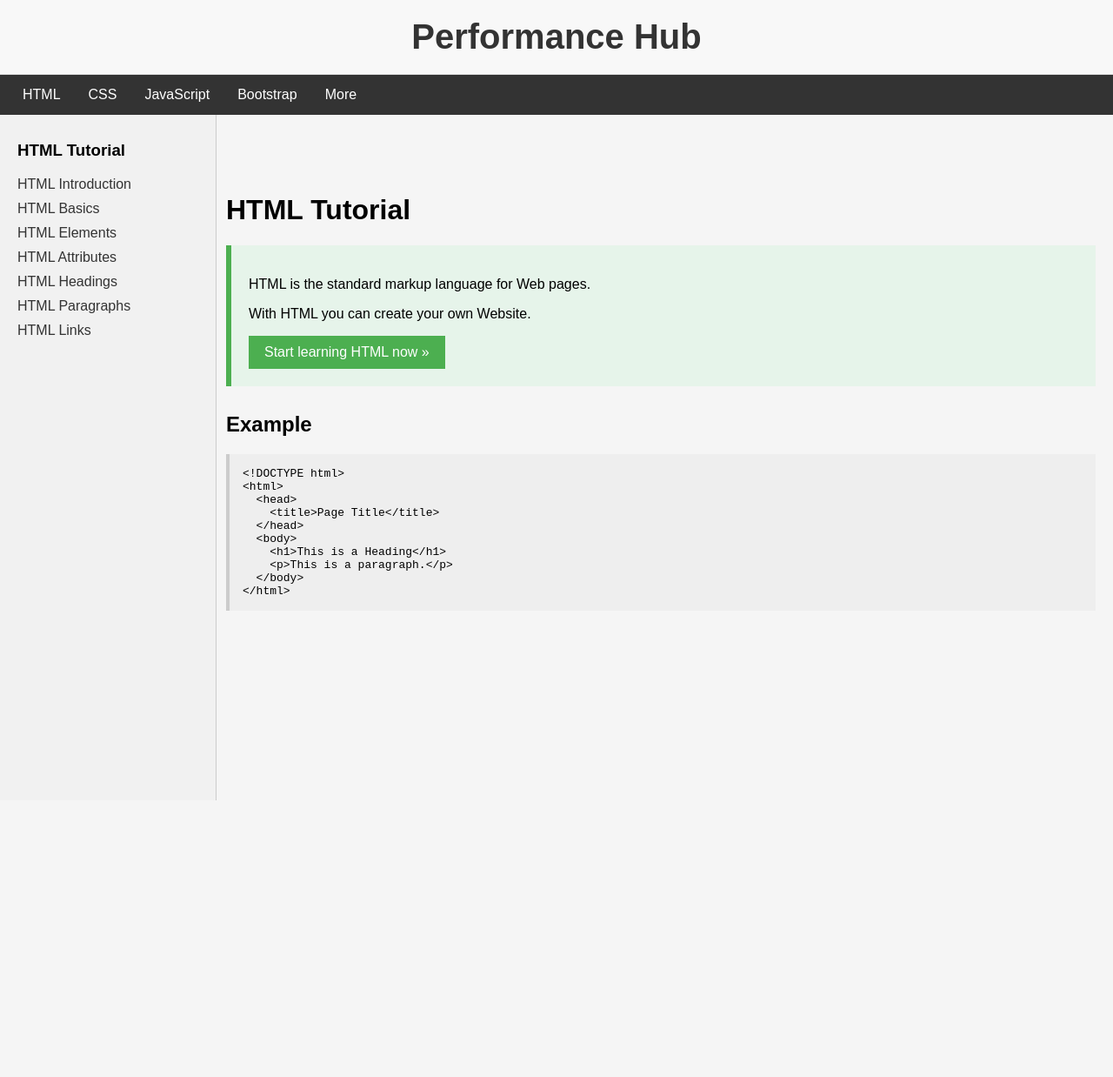
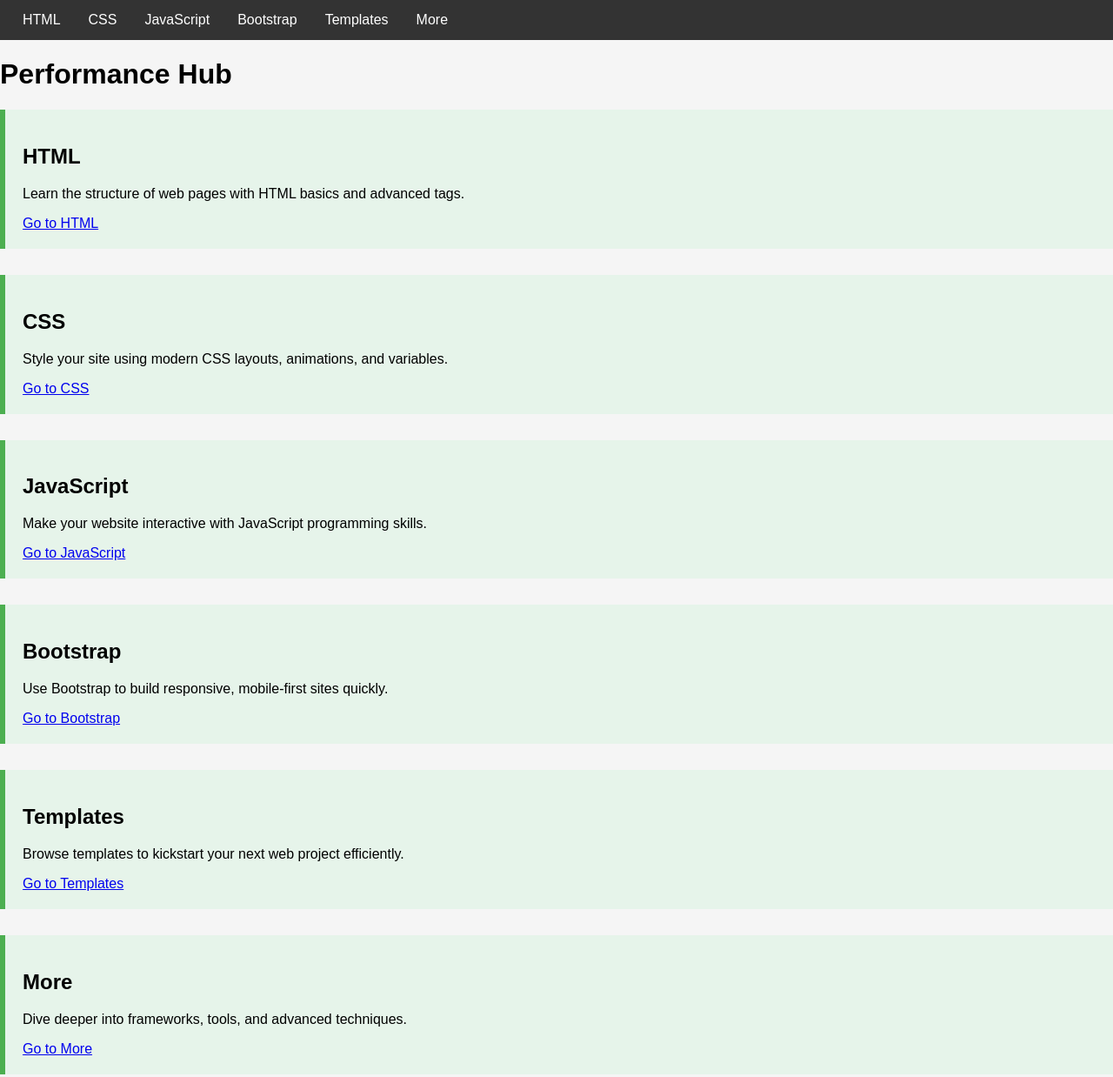
Before and after one commit to PerformanceAutomotiveGroup/hub, a plain HTML site: page index.html in a window 1280 px wide. Shown: the whole page at 87% size. Before the commit the page ends 800 px from the top, so only its background shows below. Drawn offline with Linux system fonts and the light colour scheme; files that its build step writes are made by us from their sources.

Commit message:
Update index.html

```diff
--- a/index.html
+++ b/index.html
@@ -2,58 +2,58 @@
 <html lang="en">
 <head>
   <meta charset="UTF-8" />
-  <title>Performance Tutorials</title>
-  <link rel="stylesheet" href="css/style.css" />
+  <meta name="viewport" content="width=device-width, initial-scale=1.0"/>
+  <title>Performance Hub</title>
+  <link rel="stylesheet" href="style.css" />
 </head>
 <body>
-  <!-- Page Title -->
-<div style="text-align: center; padding: 20px 0; background-color: #f8f8f8; border-bottom: 1px solid #ddd;">
-  <h1 style="margin: 0; font-size: 2.5em; font-family: Arial, sans-serif; color: #333;">Performance Hub</h1>
-</div>
 
-  <!-- Top Nav -->
-  <div class="topnav">
-    <a href="#">HTML</a>
-    <a href="#">CSS</a>
-    <a href="#">JavaScript</a>
-    <a href="#">Bootstrap</a>
-    <a href="#">More</a>
+  <!-- Top Navigation -->
+  <nav class="topnav">
+ <a href="html.html">HTML</a>
+    <a href="css.html">CSS</a>
+    <a href="javascript.html">JavaScript</a>
+    <a href="bootstrap.html">Bootstrap</a>
+    <a href="templates.html">Templates</a>
+    <a href="more.html">More</a>
+  </nav>
+
+  <!-- Title -->
+  <h1 class="page-title">Performance Hub</h1>
+
+  <!-- Cards Container -->
+  <div class="card-container">
+    <div class="card">
+      <h2>HTML</h2>
+      <p>Learn the structure of web pages with HTML basics and advanced tags.</p>
+      <a href="html.html" class="card-btn">Go to HTML</a>
+    </div>
+    <div class="card">
+      <h2>CSS</h2>
+      <p>Style your site using modern CSS layouts, animations, and variables.</p>
+      <a href="css.html" class="card-btn">Go to CSS</a>
+    </div>
+    <div class="card">
+      <h2>JavaScript</h2>
+      <p>Make your website interactive with JavaScript programming skills.</p>
+      <a href="javascript.html" class="card-btn">Go to JavaScript</a>
+    </div>
+    <div class="card">
+      <h2>Bootstrap</h2>
+      <p>Use Bootstrap to build responsive, mobile-first sites quickly.</p>
+      <a href="bootstrap.html" class="card-btn">Go to Bootstrap</a>
+    </div>
+    <div class="card">
+      <h2>Templates</h2>
+      <p>Browse templates to kickstart your next web project efficiently.</p>
+      <a href="templates.html" class="card-btn">Go to Templates</a>
+    </div>
+    <div class="card">
+      <h2>More</h2>
+      <p>Dive deeper into frameworks, tools, and advanced techniques.</p>
+      <a href="more.html" class="card-btn">Go to More</a>
+    </div>
   </div>
 
-  <!-- Sidebar -->
-  <div class="sidebar">
-    <h3>HTML Tutorial</h3>
-    <a href="#">HTML Introduction</a>
-    <a href="#">HTML Basics</a>
-    <a href="#">HTML Elements</a>
-    <a href="#">HTML Attributes</a>
-    <a href="#">HTML Headings</a>
-    <a href="#">HTML Paragraphs</a>
-    <a href="#">HTML Links</a>
-    <!-- Add more as needed -->
-  </div>
-
-  <!-- Main Content -->
-  <div class="main-content">
-    <h1>HTML Tutorial</h1>
-    <div class="card">
-      <p>HTML is the standard markup language for Web pages.</p>
-      <p>With HTML you can create your own Website.</p>
-      <button class="btn">Start learning HTML now &raquo;</button>
-    </div>
-
-    <h2>Example</h2>
-    <pre><code>&lt;!DOCTYPE html&gt;
-&lt;html&gt;
-  &lt;head&gt;
-    &lt;title&gt;Page Title&lt;/title&gt;
-  &lt;/head&gt;
-  &lt;body&gt;
-    &lt;h1&gt;This is a Heading&lt;/h1&gt;
-    &lt;p&gt;This is a paragraph.&lt;/p&gt;
-  &lt;/body&gt;
-&lt;/html&gt;
-</code></pre>
-  </div>
 </body>
 </html>
```
